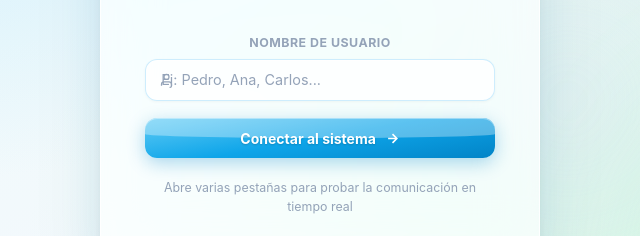
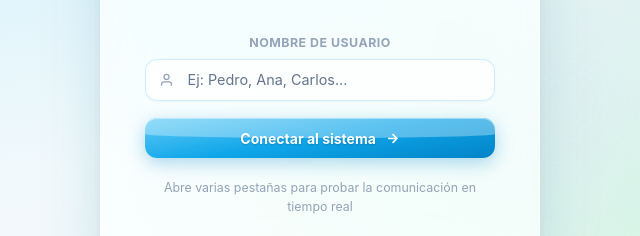
Before and after one commit to Pedro-Alvarez23/SignalRNotification, a plain HTML site: page wwwroot/index.html in a window 1280 px wide. Shown: the part 417-653 px from the top of the page, 320-960 px from the left. Drawn offline with Linux system fonts and the light colour scheme; a script that the page names is missing.

Commit message:
Fix login input: icon overlap and placeholder contrast
- Increase specificity of padding-left rule so the icon gap
  is not overridden by the generic input[type="text"] shorthand
- Darken placeholder color (#64748b) for legibility on glass background

```diff
--- a/wwwroot/css/site.css
+++ b/wwwroot/css/site.css
@@ -214,7 +214,7 @@ body {
     color: var(--text-muted);
     pointer-events: none;
 }
-.input-wrap input { padding-left: 2.6rem; }
+.input-wrap input[type="text"] { padding-left: 2.6rem; }
 
 /* ================================================
    Header del panel principal
@@ -462,7 +462,7 @@ select {
     -webkit-appearance: none;
 }
 input[type="text"]::placeholder,
-textarea::placeholder { color: var(--text-muted); }
+textarea::placeholder { color: #64748b; }
 
 input[type="text"]:focus,
 textarea:focus,
```
